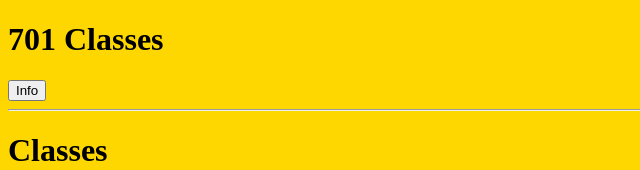
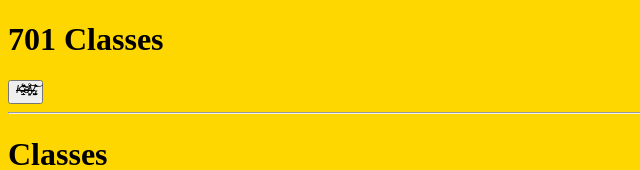
Before and after one commit to amazingcoder132/MyWebsite, a plain HTML site: page index.html in a window 1280 px wide. Shown: the top 170 px of the page, without its empty margins (0-640 px from the left). Drawn offline with Linux system fonts and the light colour scheme.

Commit message:
Update index.html

```diff
--- a/index.html
+++ b/index.html
@@ -6,7 +6,7 @@
     <title>Home</title>
     <body style="background-color:gold">
         <h1>701 Classes</h1>
-        <a href="3 index.html"><button>Info</button></a>
+        <a href="3 index.html"><button><i><del><sup>K̵̜̤̤̠̩̤͊̓̏̏̎̈́͗̽͝ͅe̸̻̙͑̔̍̊̇ỹ̴̡̜̜̺̮͍͖͕̐͐̇̆͝ͅ</sup></i></del></button></a>
         <hr>
         <h1>Classes</h1>
         <a href="https://classroom.google.com/h" target=_blank><button>Here</button></a>
@@ -54,8 +54,6 @@
             }
         });
     </script>
-
-
     </body>
 </head>
 
```
